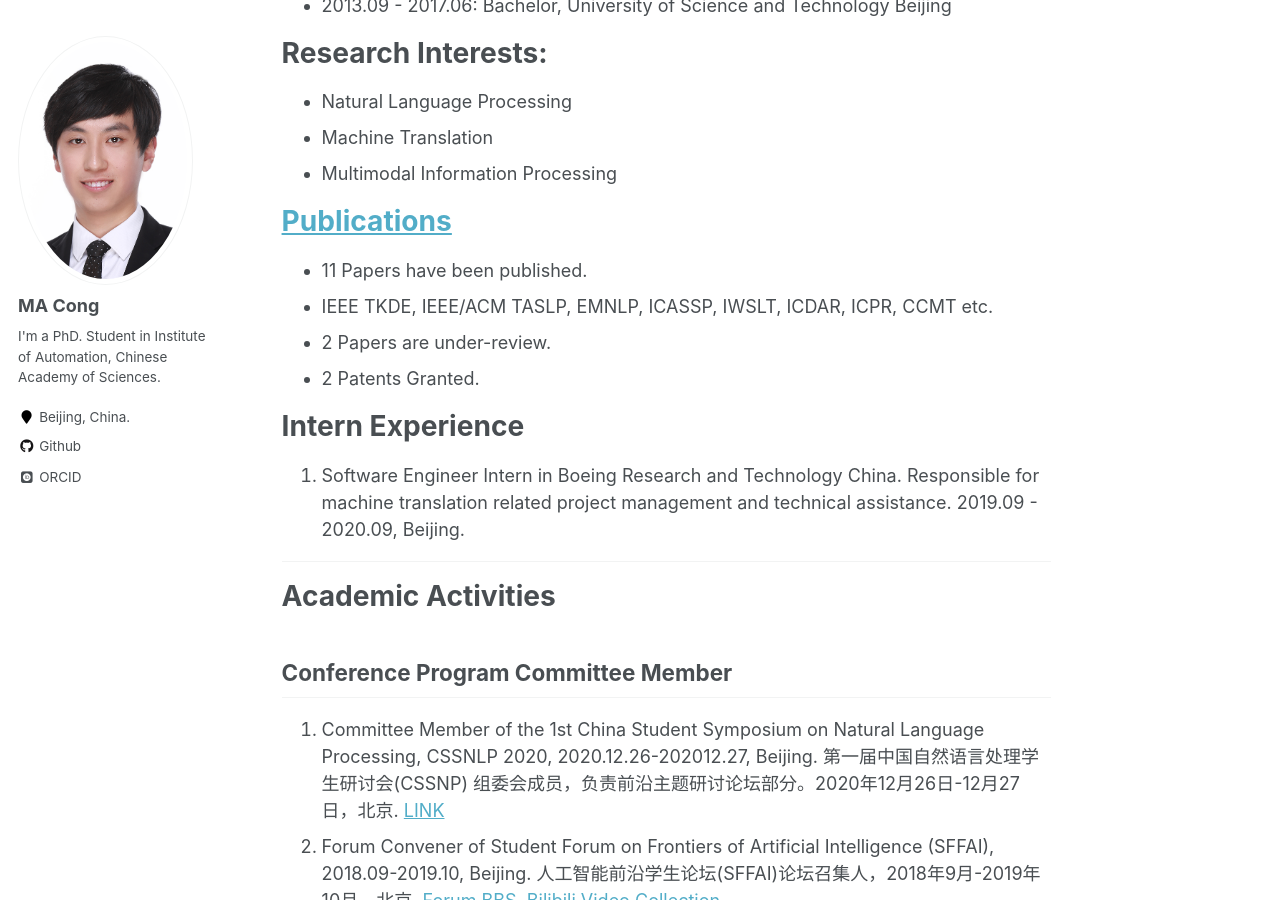
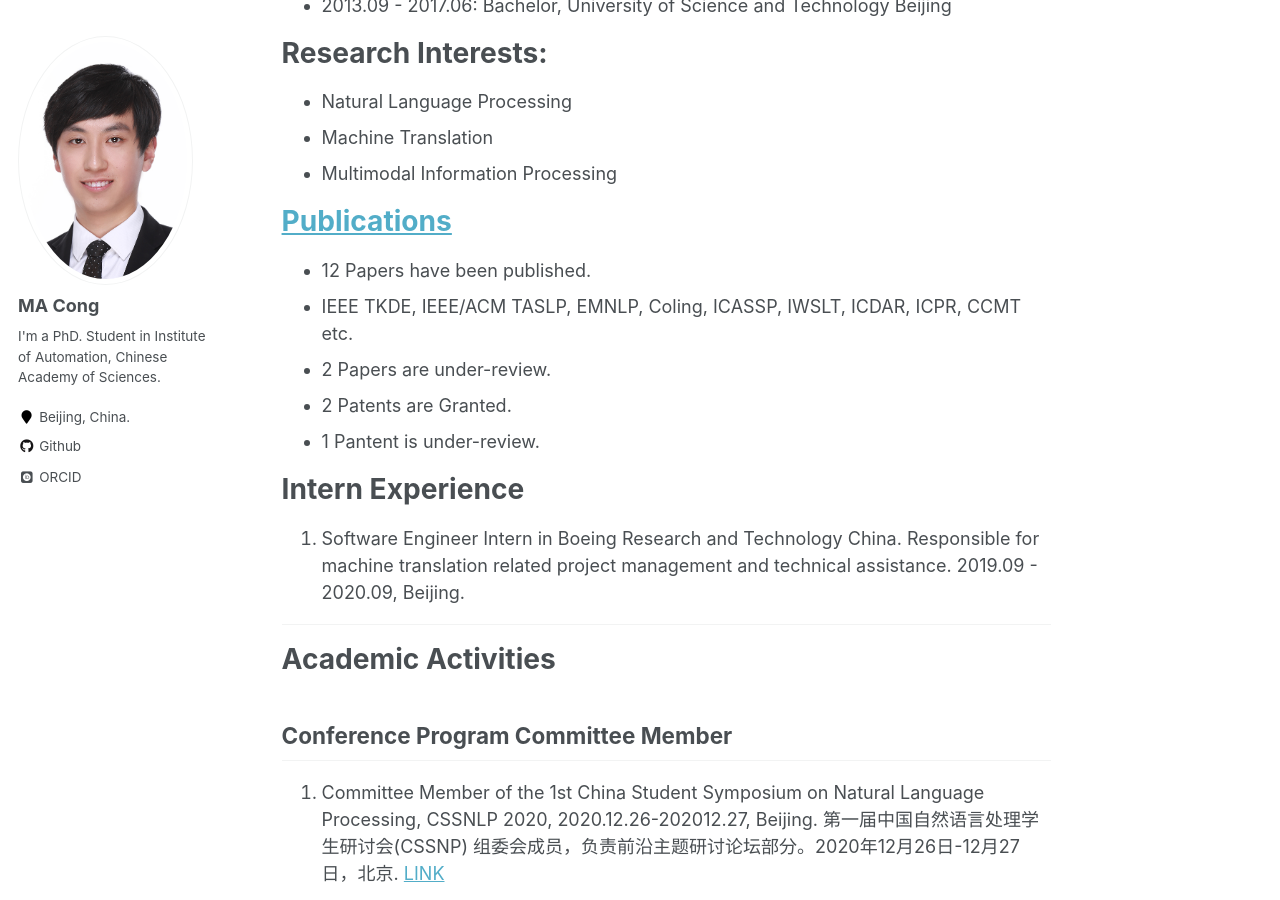
Before and after one commit to EriCongMa/ericongma.github.io, a Jekyll site: the page built from _pages/about.md, in a window 1280 px wide and 900 px high, scrolled down 458 px. Built offline with Jekyll 4.4.1, drawn with Linux system fonts in a browser that asks for light colours; some web fonts are replaced.

Commit message:
macong:2024-02-29_09:52:29

```diff
--- a/_pages/about.md
+++ b/_pages/about.md
@@ -32,10 +32,11 @@ Research Interests:
 
 # [Publications](https://ericongma.github.io/publications/)
 
-- 11 Papers have been published.
-- IEEE TKDE, IEEE/ACM TASLP, EMNLP, ICASSP, IWSLT, ICDAR, ICPR, CCMT etc.
+- 12 Papers have been published.
+- IEEE TKDE, IEEE/ACM TASLP, EMNLP, Coling, ICASSP, IWSLT, ICDAR, ICPR, CCMT etc.
 - 2 Papers are under-review.
-- 2 Patents Granted.
+- 2 Patents are Granted.
+- 1 Pantent is under-review.
 
 Intern Experience
 ===
```
Also changed, not shown: _pages/cv.md (+4 -3 lines), 1 other file.
